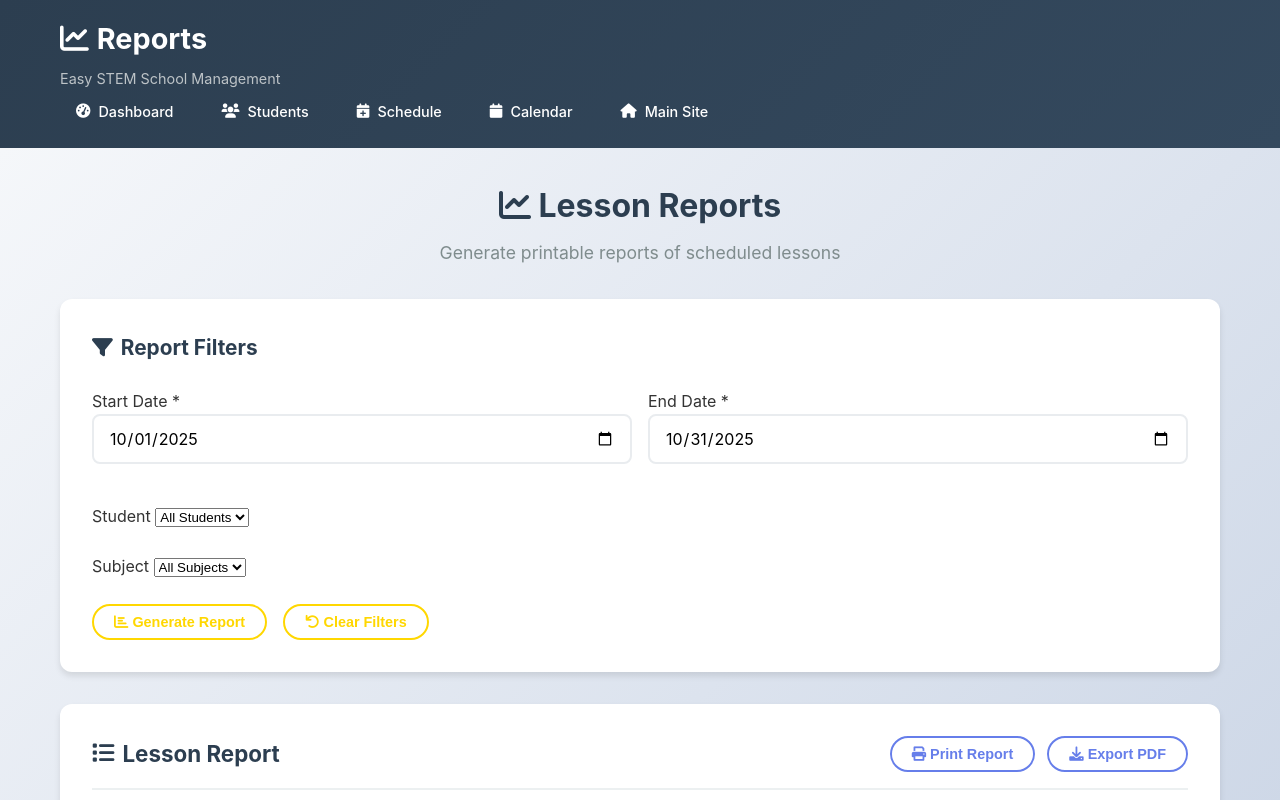
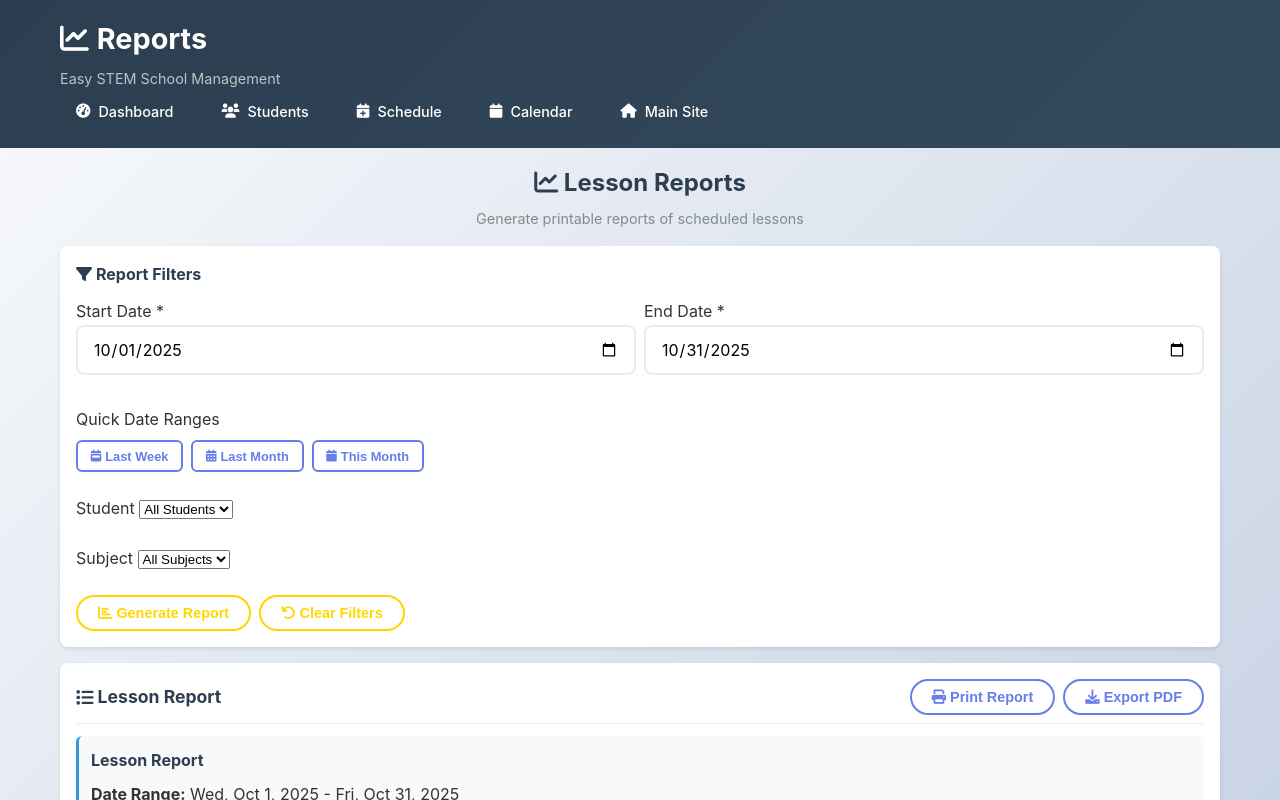
Before and after one commit to AaronPrager/easySTEMSchool-web, a website: page reports.html in a window 1280 px wide. Both pictures are taken after a click on the button "Generate Report". Shown: the top 800 px of the page. Drawn offline with Linux system fonts and the light colour scheme; no server answers.

Commit message:
Fixed report formatting

```diff
--- a/reports.html
+++ b/reports.html
@@ -58,6 +58,21 @@
                     </div>
 
                     <div class="form-group">
+                        <label>Quick Date Ranges</label>
+                        <div class="date-presets">
+                            <button type="button" class="btn btn-outline btn-sm" onclick="setDateRange('lastWeek')">
+                                <i class="fas fa-calendar-week"></i> Last Week
+                            </button>
+                            <button type="button" class="btn btn-outline btn-sm" onclick="setDateRange('lastMonth')">
+                                <i class="fas fa-calendar-alt"></i> Last Month
+                            </button>
+                            <button type="button" class="btn btn-outline btn-sm" onclick="setDateRange('thisMonth')">
+                                <i class="fas fa-calendar"></i> This Month
+                            </button>
+                        </div>
+                    </div>
+
+                    <div class="form-group">
                         <label for="studentFilter">Student</label>
                         <select id="studentFilter" name="studentFilter">
                             <option value="">All Students</option>
--- a/reports.js
+++ b/reports.js
@@ -305,6 +305,49 @@ class ReportsManager {
         this.showReportResults(false);
         this.setDefaultDates();
     }
+
+    setDateRange(range) {
+        const today = new Date();
+        let startDate, endDate;
+
+        switch (range) {
+            case 'lastWeek':
+                // Last week (Monday to Sunday of previous week)
+                const lastWeekStart = new Date(today);
+                lastWeekStart.setDate(today.getDate() - today.getDay() - 6); // Previous Monday
+                const lastWeekEnd = new Date(lastWeekStart);
+                lastWeekEnd.setDate(lastWeekStart.getDate() + 6); // Previous Sunday
+                startDate = lastWeekStart;
+                endDate = lastWeekEnd;
+                break;
+
+            case 'lastMonth':
+                // Last month
+                const lastMonthStart = new Date(today.getFullYear(), today.getMonth() - 1, 1);
+                const lastMonthEnd = new Date(today.getFullYear(), today.getMonth(), 0);
+                startDate = lastMonthStart;
+                endDate = lastMonthEnd;
+                break;
+
+            case 'thisMonth':
+                // This month
+                const thisMonthStart = new Date(today.getFullYear(), today.getMonth(), 1);
+                const thisMonthEnd = new Date(today.getFullYear(), today.getMonth() + 1, 0);
+                startDate = thisMonthStart;
+                endDate = thisMonthEnd;
+                break;
+
+            default:
+                return;
+        }
+
+        // Set the date inputs
+        document.getElementById('startDate').value = startDate.toISOString().split('T')[0];
+        document.getElementById('endDate').value = endDate.toISOString().split('T')[0];
+
+        // Auto-generate report
+        this.generateReport();
+    }
 }
 
 // Global functions for buttons
@@ -317,6 +360,12 @@ function generateReport() {
 function clearFilters() {
     if (window.reportsManager) {
         window.reportsManager.clearFilters();
+    }
+}
+
+function setDateRange(range) {
+    if (window.reportsManager) {
+        window.reportsManager.setDateRange(range);
     }
 }
 
--- a/styles.css
+++ b/styles.css
@@ -3093,110 +3093,130 @@ body {
 
 /* Reports Page Styles */
 .reports-section {
-    padding: 2rem 0;
+    padding: 1rem 0;
     min-height: 100vh;
     background: linear-gradient(135deg, #f5f7fa 0%, #c3cfe2 100%);
 }
 
 .reports-header {
     text-align: center;
-    margin-bottom: 2rem;
+    margin-bottom: 1rem;
 }
 
 .reports-header h2 {
     color: #2c3e50;
-    margin-bottom: 0.5rem;
-    font-size: 2rem;
+    margin-bottom: 0.25rem;
+    font-size: 1.5rem;
 }
 
 .reports-header p {
     color: #7f8c8d;
-    font-size: 1.1rem;
+    font-size: 0.9rem;
 }
 
 .report-filters {
-    margin-bottom: 2rem;
+    margin-bottom: 1rem;
 }
 
 .filter-card {
     background: white;
-    border-radius: 12px;
-    padding: 2rem;
-    box-shadow: 0 4px 6px rgba(0, 0, 0, 0.1);
-    margin-bottom: 2rem;
+    border-radius: 8px;
+    padding: 1rem;
+    box-shadow: 0 2px 4px rgba(0, 0, 0, 0.1);
+    margin-bottom: 1rem;
 }
 
 .filter-card h3 {
     color: #2c3e50;
-    margin-bottom: 1.5rem;
-    font-size: 1.3rem;
-    display: flex;
-    align-items: center;
-    gap: 0.5rem;
+    margin-bottom: 0.75rem;
+    font-size: 1rem;
+    display: flex;
+    align-items: center;
+    gap: 0.25rem;
 }
 
 .filter-row {
     display: grid;
     grid-template-columns: 1fr 1fr;
-    gap: 1rem;
-    margin-bottom: 1rem;
+    gap: 0.5rem;
+    margin-bottom: 0.5rem;
 }
 
 .filter-actions {
     display: flex;
-    gap: 1rem;
-    margin-top: 1.5rem;
+    gap: 0.5rem;
+    margin-top: 0.75rem;
+}
+
+.date-presets {
+    display: flex;
+    gap: 0.5rem;
+    flex-wrap: wrap;
+    margin-top: 0.5rem;
+}
+
+.date-presets .btn {
+    font-size: 0.8rem;
+    padding: 0.4rem 0.8rem;
+    border-radius: 6px;
+    display: flex;
+    align-items: center;
+    gap: 0.25rem;
+}
+
+.date-presets .btn i {
+    font-size: 0.75rem;
 }
 
 .report-results {
     background: white;
-    border-radius: 12px;
-    padding: 2rem;
-    box-shadow: 0 4px 6px rgba(0, 0, 0, 0.1);
-    margin-bottom: 2rem;
+    border-radius: 8px;
+    padding: 1rem;
+    box-shadow: 0 2px 4px rgba(0, 0, 0, 0.1);
+    margin-bottom: 1rem;
 }
 
 .report-header {
     display: flex;
     justify-content: space-between;
     align-items: center;
-    margin-bottom: 1.5rem;
-    padding-bottom: 1rem;
-    border-bottom: 2px solid #ecf0f1;
+    margin-bottom: 0.75rem;
+    padding-bottom: 0.5rem;
+    border-bottom: 1px solid #ecf0f1;
 }
 
 .report-header h3 {
     color: #2c3e50;
     margin: 0;
-    font-size: 1.4rem;
-    display: flex;
-    align-items: center;
+    font-size: 1.1rem;
+    display: flex;
+    align-items: center;
+    gap: 0.25rem;
+}
+
+.report-actions {
+    display: flex;
     gap: 0.5rem;
 }
 
-.report-actions {
-    display: flex;
-    gap: 0.75rem;
-}
-
 .report-summary {
-    margin-bottom: 2rem;
-    padding: 1.5rem;
+    margin-bottom: 1rem;
+    padding: 0.75rem;
     background: #f8f9fa;
-    border-radius: 8px;
-    border-left: 4px solid #3498db;
+    border-radius: 6px;
+    border-left: 3px solid #3498db;
 }
 
 .report-summary h4 {
     color: #2c3e50;
-    margin: 0 0 1rem 0;
-    font-size: 1.2rem;
+    margin: 0 0 0.5rem 0;
+    font-size: 1rem;
 }
 
 .summary-stats {
     display: flex;
-    gap: 2rem;
-    margin: 1rem 0;
+    gap: 1rem;
+    margin: 0.5rem 0;
 }
 
 .stat-item {
@@ -3205,22 +3225,22 @@ body {
 
 .stat-number {
     display: block;
-    font-size: 1.8rem;
+    font-size: 1.3rem;
     font-weight: bold;
     color: #3498db;
-    margin-bottom: 0.25rem;
+    margin-bottom: 0.125rem;
 }
 
 .stat-label {
-    font-size: 0.9rem;
+    font-size: 0.75rem;
     color: #7f8c8d;
     text-transform: uppercase;
     letter-spacing: 0.5px;
 }
 
 .summary-breakdown {
-    margin: 0.75rem 0;
-    font-size: 0.95rem;
+    margin: 0.375rem 0;
+    font-size: 0.8rem;
     color: #34495e;
 }
 
@@ -3231,28 +3251,28 @@ body {
 .report-table {
     width: 100%;
     border-collapse: collapse;
-    margin-top: 1rem;
+    margin-top: 0.5rem;
     background: white;
-    border-radius: 8px;
+    border-radius: 6px;
     overflow: hidden;
-    box-shadow: 0 2px 4px rgba(0, 0, 0, 0.1);
+    box-shadow: 0 1px 3px rgba(0, 0, 0, 0.1);
 }
 
 .report-table th {
     background: linear-gradient(135deg, #667eea 0%, #764ba2 100%);
     color: white;
-    padding: 1rem 0.75rem;
+    padding: 0.5rem 0.375rem;
     text-align: left;
     font-weight: 600;
-    font-size: 0.9rem;
+    font-size: 0.75rem;
     text-transform: uppercase;
     letter-spacing: 0.5px;
 }
 
 .report-table td {
-    padding: 0.75rem;
+    padding: 0.375rem;
     border-bottom: 1px solid #ecf0f1;
-    font-size: 0.9rem;
+    font-size: 0.75rem;
     color: #2c3e50;
 }
 
@@ -3268,7 +3288,7 @@ body {
     text-align: center;
     color: #7f8c8d;
     font-style: italic;
-    padding: 2rem !important;
+    padding: 1rem !important;
 }
 
 /* Responsive Design */
@@ -3283,7 +3303,7 @@ body {
 
     .report-header {
         flex-direction: column;
-        gap: 1rem;
+        gap: 0.5rem;
         align-items: flex-start;
     }
 
@@ -3294,16 +3314,16 @@ body {
 
     .summary-stats {
         flex-direction: column;
-        gap: 1rem;
+        gap: 0.5rem;
     }
 
     .report-table {
-        font-size: 0.8rem;
+        font-size: 0.7rem;
     }
 
     .report-table th,
     .report-table td {
-        padding: 0.5rem;
+        padding: 0.25rem;
     }
 }
 
```
